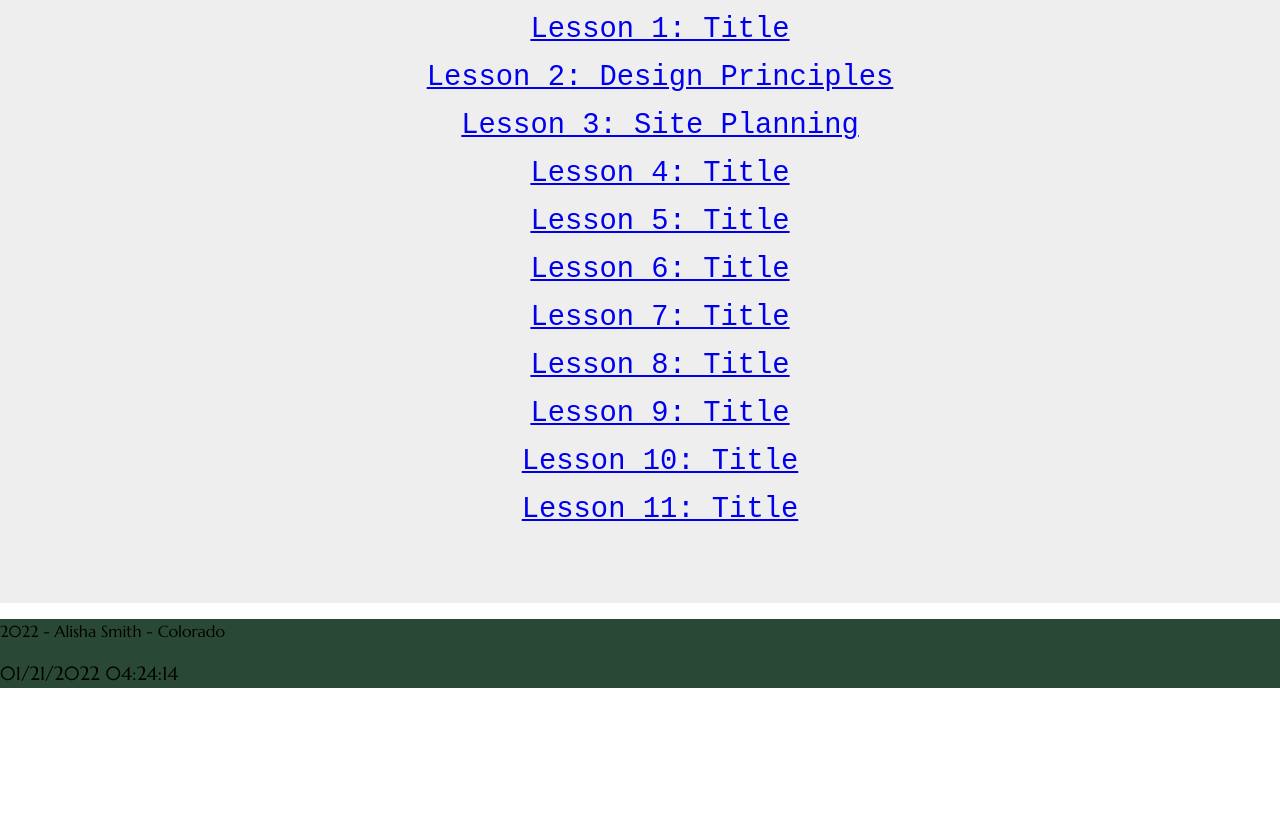
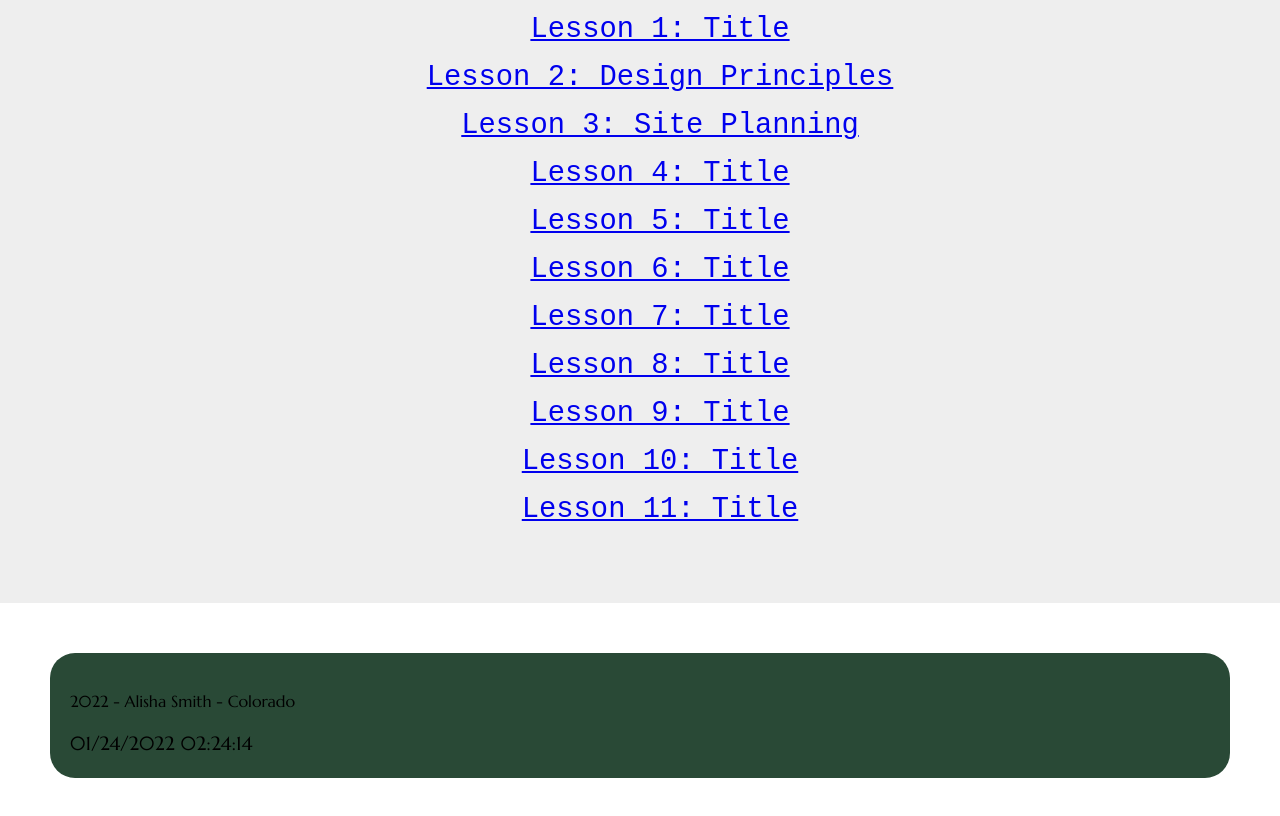
Before and after one commit to sissyfyia/wdd230, a plain HTML site: page index.html in a window 1280 px wide. Shown: the part 680-1496 px from the top of the page. Before the commit the page ends 1368 px from the top, so only its background shows below. Drawn offline with Linux system fonts and the light colour scheme; files whose address does not match are found by name; a web font is replaced by a local one.

Commit message:
01242022a

```diff
--- a/css/small.css
+++ b/css/small.css
@@ -8,6 +8,7 @@ header {
     background-color:#294936;
     color: #B6D7B9;
     font-family: 'The Nautigal', cursive;
+    border-radius:25px;
 }
 
 h1 {
@@ -20,7 +21,7 @@ a {
 
 img {
     margin: 10px;
-    width: 300px;
+    width: 200px;
     border: 2px solid black;
 }
 
@@ -55,10 +56,11 @@ ul {
 }
 footer {
     font-size: 0.8rem;
-    max-width: 500px;
     background-color:#294936;
     color: black;
     font-family: "Marcellus", serif;
+    margin: 50px;
+    border-radius: 25px;
 }
 
 .topline {
@@ -94,3 +96,7 @@ footer {
     max-width: 450px;
 
 }
+
+.end {
+    padding: 20px;
+}
--- a/index.html
+++ b/index.html
@@ -47,7 +47,7 @@
         <footer>
             <div class="end">
             <p>2022 - Alisha Smith - Colorado</p>
-            <span id="lastModifiedDate">01/21/2022 04:24:14</span>
+            <span id="lastModifiedDate">01/24/2022 02:24:14</span>
             <script src="js/dates.js"></script>
             </div>
         </footer>
```
